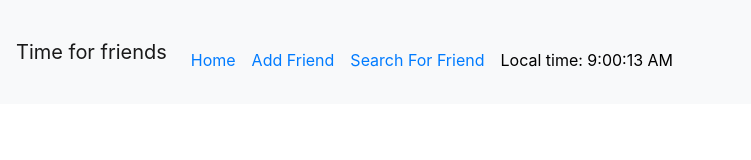
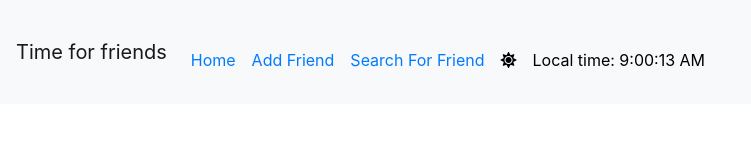
Before and after one commit to RamiAl/time-for-friends, a React (Create React App) app: page / in a window 1280 px wide. Shown: the top 160 px of the page, without its empty margins (0-751 px from the left). Built offline with nearby package versions, Linux system fonts and the light colour scheme.

Commit message:
install Font Awesome
can now use Font Awesome use className insted of class

```diff
--- a/src/Navigation.js
+++ b/src/Navigation.js
@@ -3,10 +3,8 @@ import './layout.css';
 import 'bootstrap/dist/css/bootstrap.min.css';
 import Navbar from 'react-bootstrap/Navbar';
 import Nav from 'react-bootstrap/Nav';
-//import NavDropdown from 'react-bootstrap/NavDropdown';
 import Clock from "./Clock";
 import { NavLink } from 'react-router-dom';
-
 class Navigation extends Component {
 
 render() {
@@ -19,7 +17,9 @@ render() {
       <NavLink className="nav-placment" to='/'>Home</NavLink>
       <NavLink className="nav-placment" to='/addfriend'>Add Friend</NavLink>
       <NavLink className="nav-placment" to='/searchfriend'>Search For Friend</NavLink>
+      <NavLink className="nav-placment disabled" to=''><i className="fas fa-sun"></i></NavLink>
       <NavLink className="nav-placment disabled" to=''><Clock/></NavLink>
+
     </Nav>
   </Navbar.Collapse>
 </Navbar>
--- a/src/index.js
+++ b/src/index.js
@@ -4,7 +4,10 @@ import './index.css';
 import App from './App';
 import * as serviceWorker from './serviceWorker';
 import { BrowserRouter } from 'react-router-dom';
+//import '../node_modules/font-awesome/css/font-awesome.min.css';
 
+import '../node_modules/@fortawesome/fontawesome-free/css/all.css';
+//import '../node_modules/font-awesome'
 ReactDOM.render((
     <BrowserRouter>
       <App />
```
Also changed, not shown: package.json (+8 -0 lines), 1 other file (tests, documents, lock files or other folders).
